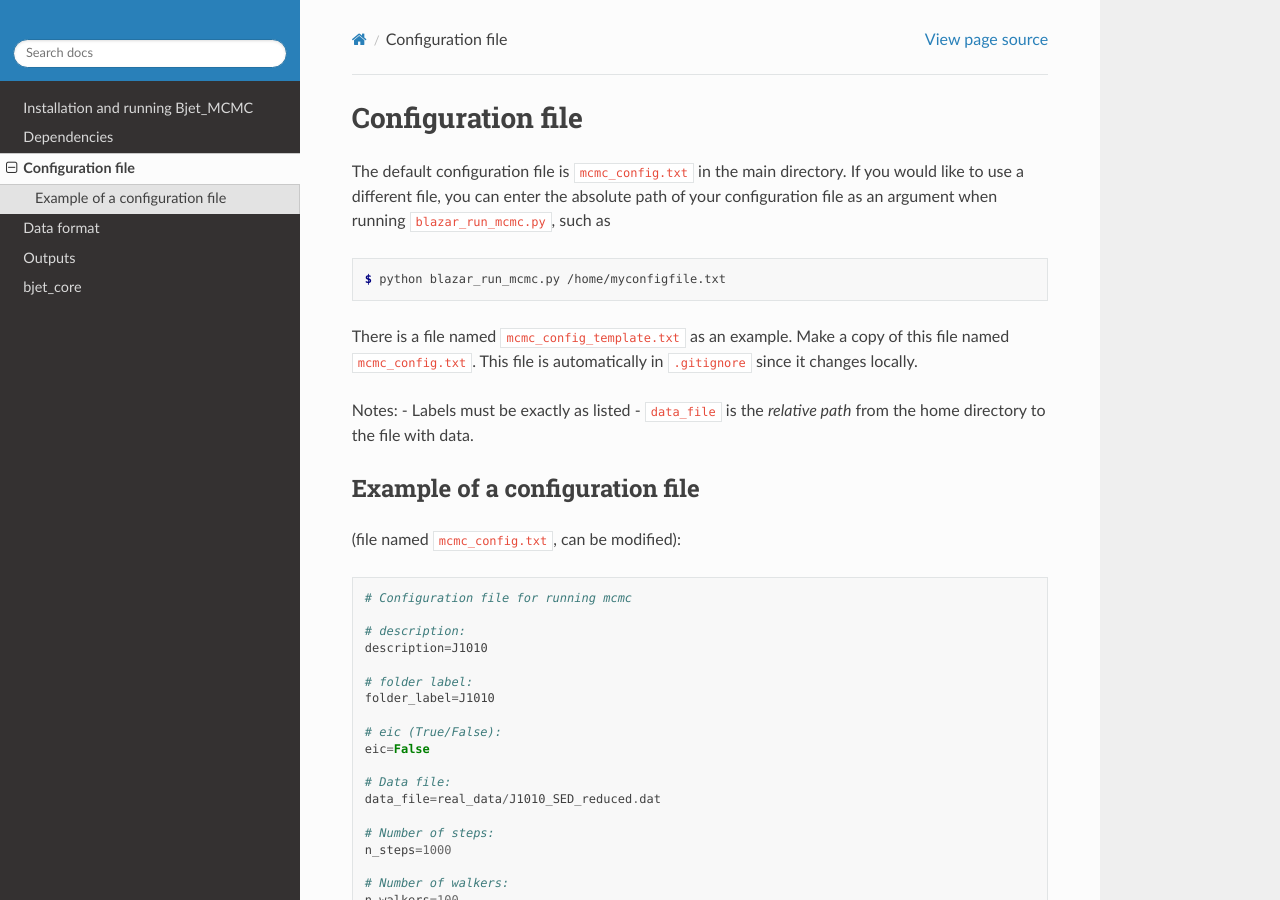
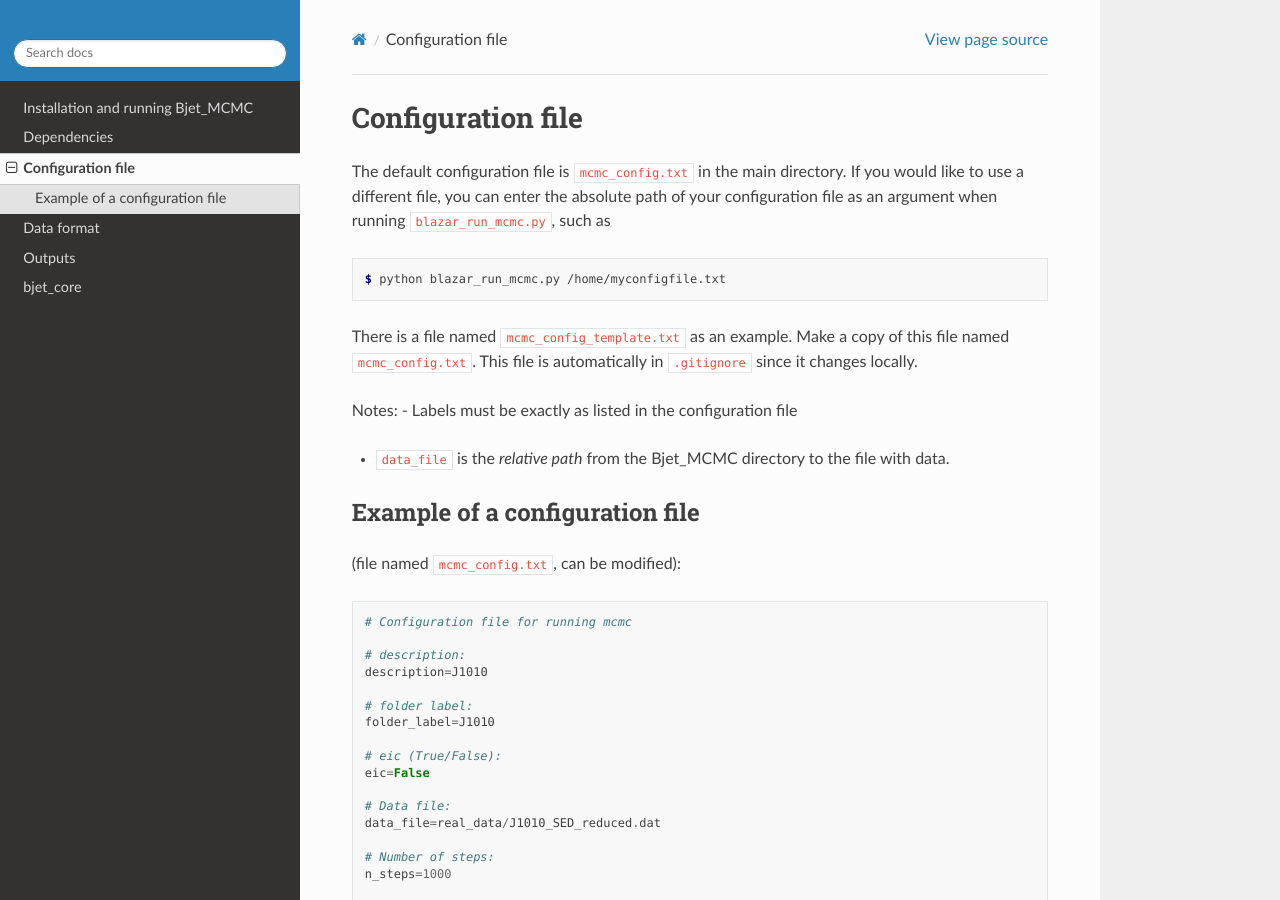
Before and after one commit to Ohervet/Bjet_MCMC, a Sphinx documentation site: the page built from docs/source/configuration_file.rst, in a window 1280 px wide and 900 px high. Built offline with Sphinx 7.4.7 and the Read the Docs theme 2.0.0, drawn with Linux system fonts in a browser that asks for light colours.

Commit message:
Update configuration_file.rst

```diff
--- a/docs/source/configuration_file.rst
+++ b/docs/source/configuration_file.rst
@@ -15,8 +15,9 @@ There is a file named ``mcmc_config_template.txt`` as an example. Make a copy of
 This file is automatically in ``.gitignore`` since it changes locally.
 
 Notes:
-- Labels must be exactly as listed
-- ``data_file`` is the *relative path* from the home directory to the file with data.
+- Labels must be exactly as listed in the configuration file
+
+- ``data_file`` is the *relative path* from the Bjet_MCMC directory to the file with data.
 
 Example of a configuration file
 -------------------------------
```
